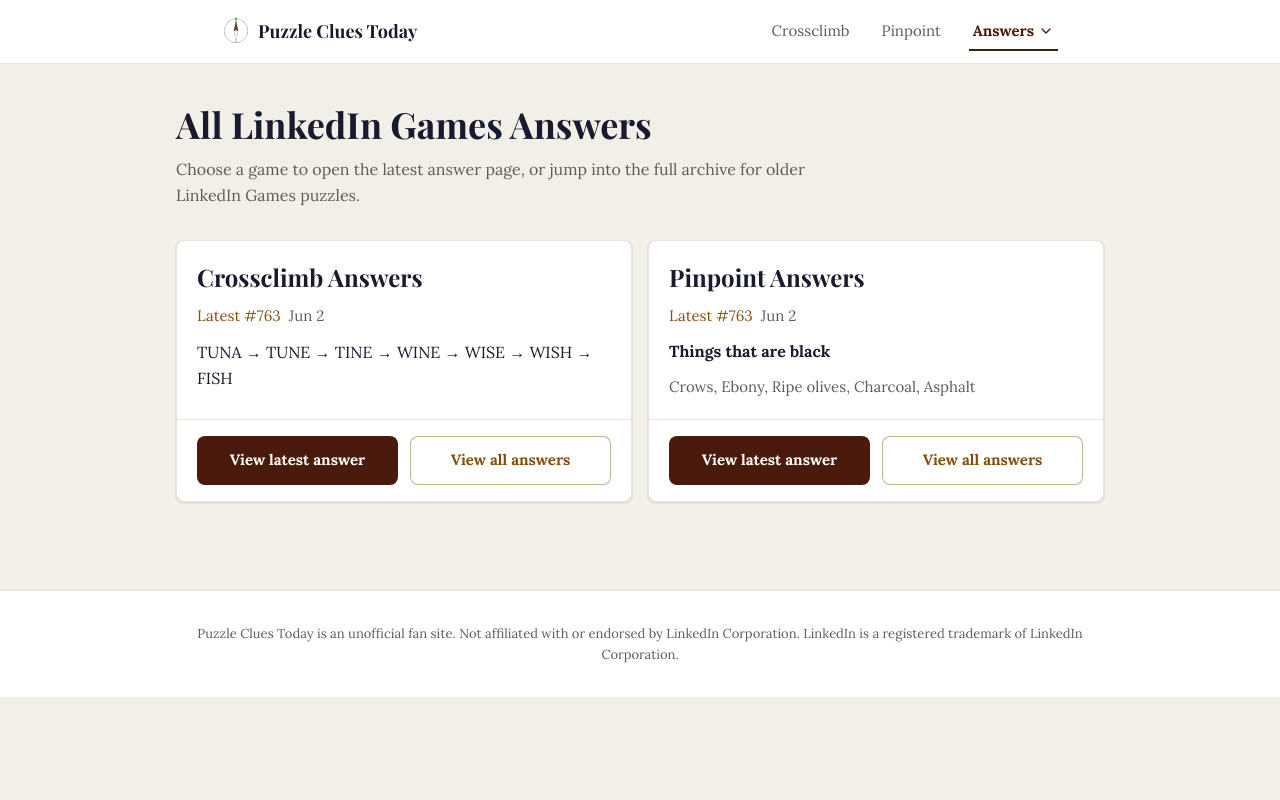
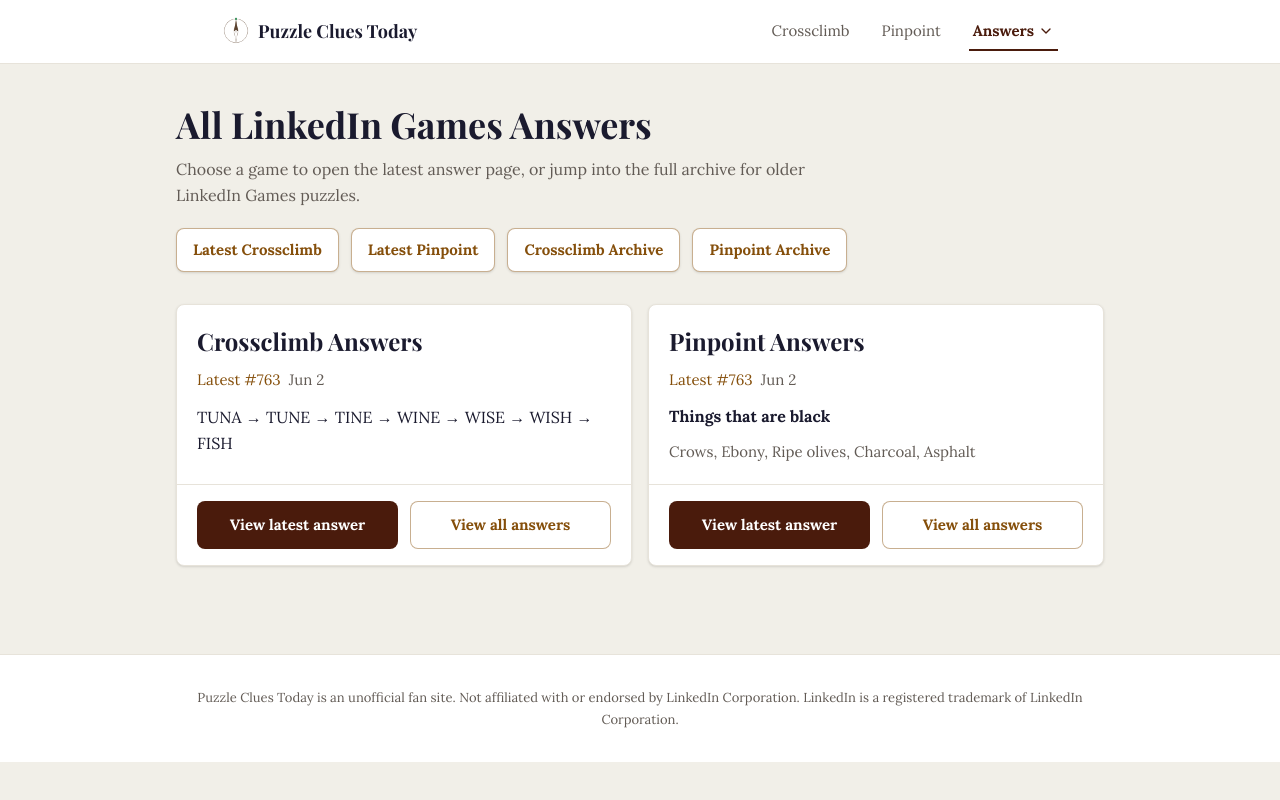
Before and after one commit to White1Dove/cross-climb, a Next.js app: page /answers in a window 1280 px wide. Built offline with nearby package versions, Linux system fonts and the light colour scheme.

Commit message:
Improve answer archive navigation

```diff
--- a/app/answers/page.tsx
+++ b/app/answers/page.tsx
@@ -60,6 +60,8 @@
     "inline-flex items-center justify-center rounded-lg bg-[#4A1B0C] px-4 py-3 text-[15px] font-semibold text-white transition-colors hover:bg-[#5C2310]";
   const secondaryButtonClass =
     "inline-flex items-center justify-center rounded-lg border border-[#854F0B]/45 bg-white px-4 py-3 text-[15px] font-semibold text-[#854F0B] transition-colors hover:border-[#854F0B] hover:bg-[#F8F6F0]";
+  const quickLinkClass =
+    "inline-flex items-center justify-center rounded-lg border border-[#854F0B]/45 bg-white px-4 py-2.5 text-[15px] font-semibold text-[#854F0B] shadow-sm transition-colors hover:border-[#854F0B] hover:bg-[#F8F6F0]";
 
   return (
     <div className="min-h-screen bg-[#F1EFE8]">
@@ -81,6 +83,24 @@
             Choose a game to open the latest answer page, or jump into the full archive for older LinkedIn Games
             puzzles.
           </p>
+          <div className="flex flex-wrap gap-3 pt-2">
+            {latestCrossclimb && (
+              <Link href={getCrossclimbAnswerPath(latestCrossclimb.number)} className={quickLinkClass}>
+                Latest Crossclimb
+              </Link>
+            )}
+            {latestPinpoint && (
+              <Link href={getPinpointAnswerPath(latestPinpoint.number)} className={quickLinkClass}>
+                Latest Pinpoint
+              </Link>
+            )}
+            <Link href="/crossclimb/archive/" className={quickLinkClass}>
+              Crossclimb Archive
+            </Link>
+            <Link href="/pinpoint/archive/" className={quickLinkClass}>
+              Pinpoint Archive
+            </Link>
+          </div>
         </section>
 
         <section className="grid items-stretch gap-4 md:grid-cols-2">
--- a/app/crossclimb/archive/archive-accordion.tsx
+++ b/app/crossclimb/archive/archive-accordion.tsx
@@ -22,6 +22,9 @@
 function formatCrossclimbLadder(entry: CrossclimbHistoryEntry) {
   return entry.ladder.join(" \u2192 ");
 }
+
+const viewAnswerLinkClass =
+  "inline-flex items-center justify-center rounded-md border border-[#854F0B]/45 bg-white px-3 py-2 text-[13px] font-semibold text-[#854F0B] transition-colors hover:border-[#854F0B] hover:bg-[#F8F6F0]";
 
 function MonthLabel({ label }: { label: string }) {
   const match = label.match(/^(.+) (\d{4})$/);
@@ -49,6 +52,7 @@
             <col className="w-[120px]" />
             <col className="w-[120px]" />
             <col />
+            <col className="w-[130px]" />
           </colgroup>
           <thead>
             <tr className="border-b border-[#E7E3DA] bg-[#F8F6F0]">
@@ -57,6 +61,7 @@
               <th className="px-4 py-3 text-center text-[13px] font-semibold uppercase text-[#625B55]">Start</th>
               <th className="px-4 py-3 text-center text-[13px] font-semibold uppercase text-[#625B55]">End</th>
               <th className="px-4 py-3 text-center text-[13px] font-semibold uppercase text-[#625B55]">Ladder</th>
+              <th className="px-4 py-3 text-center text-[13px] font-semibold uppercase text-[#625B55]">Action</th>
             </tr>
           </thead>
           <tbody>
@@ -83,6 +88,11 @@
                 <td className="px-4 py-4 font-[family-name:var(--font-lora)] text-[15px] leading-relaxed text-[#1a1a2e] align-middle">
                   {formatCrossclimbLadder(entry)}
                 </td>
+                <td className="whitespace-nowrap px-4 py-4 text-center align-middle">
+                  <Link href={getCrossclimbAnswerPath(entry.number)} className={viewAnswerLinkClass}>
+                    View answer
+                  </Link>
+                </td>
               </tr>
             ))}
           </tbody>
@@ -108,6 +118,9 @@
             <p className="mt-3 font-[family-name:var(--font-lora)] text-base leading-relaxed text-[#1a1a2e]">
               {formatCrossclimbLadder(entry)}
             </p>
+            <Link href={getCrossclimbAnswerPath(entry.number)} className={`${viewAnswerLinkClass} mt-3 w-full`}>
+              View answer
+            </Link>
           </div>
         ))}
       </div>
--- a/app/crossclimb/archive/page.tsx
+++ b/app/crossclimb/archive/page.tsx
@@ -18,6 +18,8 @@
 const newestEntry = archiveEntries[0];
 const oldestEntry = archiveEntries[archiveEntries.length - 1];
 const archiveDescription = `Browse ${archiveEntries.length} past LinkedIn Crossclimb answers from ${oldestEntry.date} through ${newestEntry.date}, organized by month with puzzle numbers and complete word ladders.`;
+const archiveNavLinkClass =
+  "inline-flex items-center justify-center rounded-lg border border-[#854F0B]/45 bg-white px-4 py-2.5 text-[15px] font-semibold text-[#854F0B] shadow-sm transition-colors hover:border-[#854F0B] hover:bg-[#F8F6F0]";
 
 export const metadata: Metadata = {
   title: {
@@ -66,10 +68,10 @@
       <main className="mx-auto max-w-[960px] space-y-8 px-4 py-8 md:py-10">
         <section className="space-y-3">
           <div className="flex flex-wrap gap-x-4 gap-y-2 text-[15px] font-medium">
-            <Link href="/" className="text-[#854F0B] hover:underline">
+            <Link href="/" className={archiveNavLinkClass}>
               ← Crossclimb Today
             </Link>
-            <Link href="/answers/" className="text-[#854F0B] hover:underline">
+            <Link href="/answers/" className={archiveNavLinkClass}>
               All LinkedIn Games Answers
             </Link>
           </div>
--- a/app/pinpoint/archive/page.tsx
+++ b/app/pinpoint/archive/page.tsx
@@ -19,6 +19,10 @@
 const newestEntry = archiveEntries[0];
 const oldestEntry = archiveEntries[archiveEntries.length - 1];
 const archiveDescription = `Browse ${archiveEntries.length} past LinkedIn Pinpoint answers from ${oldestEntry.date} through ${newestEntry.date}, organized by month with category answers and clue lists.`;
+const archiveNavLinkClass =
+  "inline-flex items-center justify-center rounded-lg border border-[#854F0B]/45 bg-white px-4 py-2.5 text-[15px] font-semibold text-[#854F0B] shadow-sm transition-colors hover:border-[#854F0B] hover:bg-[#F8F6F0]";
+const viewAnswerLinkClass =
+  "inline-flex items-center justify-center rounded-md border border-[#854F0B]/45 bg-white px-3 py-2 text-[13px] font-semibold text-[#854F0B] transition-colors hover:border-[#854F0B] hover:bg-[#F8F6F0]";
 
 export const metadata: Metadata = {
   title: {
@@ -67,10 +71,10 @@
       <main className="mx-auto max-w-[960px] space-y-8 px-4 py-8 md:py-10">
         <section className="space-y-3">
           <div className="flex flex-wrap gap-x-4 gap-y-2 text-[15px] font-medium">
-            <Link href="/pinpoint/" className="text-[#854F0B] hover:underline">
+            <Link href="/pinpoint/" className={archiveNavLinkClass}>
               ← Pinpoint Today
             </Link>
-            <Link href="/answers/" className="text-[#854F0B] hover:underline">
+            <Link href="/answers/" className={archiveNavLinkClass}>
               All LinkedIn Games Answers
             </Link>
           </div>
@@ -102,7 +106,7 @@
                 </summary>
                 <div className="divide-y divide-[#E7E3DA]">
                   {group.entries.map((entry) => (
-                    <article key={entry.number} className="grid gap-3 px-4 py-4 md:grid-cols-[150px_120px_minmax(0,1fr)]">
+                    <article key={entry.number} className="grid gap-3 px-4 py-4 md:grid-cols-[150px_120px_minmax(0,1fr)_130px] md:items-center">
                       <p className="text-[15px] text-[#625B55]">{formatFullDate(entry.isoDate)}</p>
                       <Link href={getPinpointAnswerPath(entry.number)} className="font-medium text-[#854F0B] hover:underline">
                         #{entry.number}
@@ -111,6 +115,9 @@
                         <p className="font-semibold text-[#1a1a2e]">{entry.answer}</p>
                         <p className="text-[15px] leading-relaxed text-[#625B55]">{formatPinpointClues(entry)}</p>
                       </div>
+                      <Link href={getPinpointAnswerPath(entry.number)} className={`${viewAnswerLinkClass} md:self-center`}>
+                        View answer
+                      </Link>
                     </article>
                   ))}
                 </div>
```
